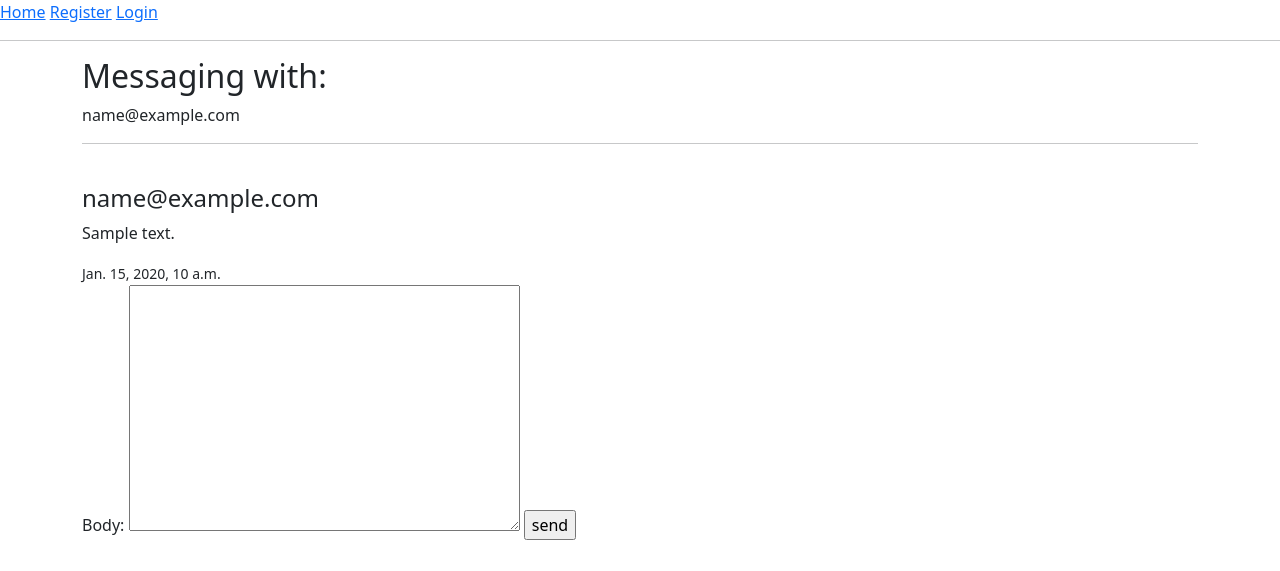
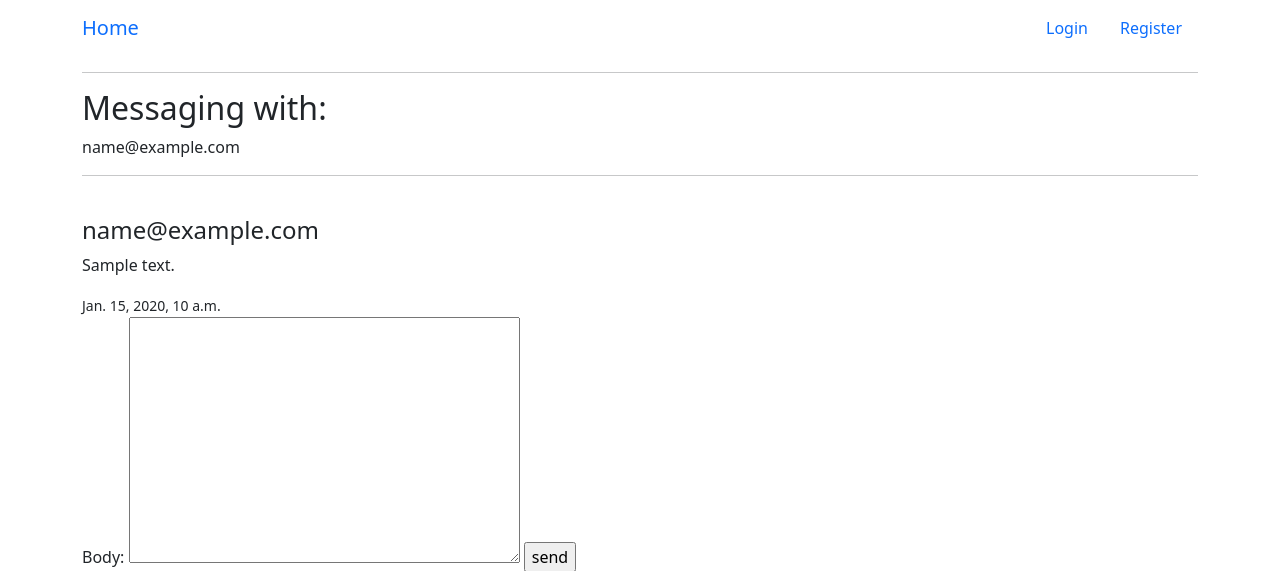
Before and after one commit to anarbyrm/django-chat-tdd, a Django app: page /inbox/1/ in a window 1280 px wide. Shown: the top 571 px of the page. Run offline with Django 4.2, Linux system fonts and the light colour scheme; tables that the repository leaves empty hold one stand-in row (values such as "Sample post").

Commit message:
added user seach with email functionality

```diff
--- a/project/chat/views.py
+++ b/project/chat/views.py
@@ -8,8 +8,19 @@ from chat.forms import MessageForm
 User = get_user_model()
 
 
-class HomeView(TemplateView):
-    template_name = 'home.html'
+class HomeView(View):
+    def get(self, request, *args, **kwargs):
+        context = dict()
+        query = request.GET.get('user-search', None)
+        if query:
+            user = User.objects.filter(email=query)
+            if user.exists():
+                context['search'] = user.first()
+                return render(request, 'home.html', context)
+            elif not user.exists():
+                context['no_user'] = 'No user with this email'
+
+        return render(request, 'home.html', context)
 
 
 class InboxView(View):
--- a/project/chat_users/urls.py
+++ b/project/chat_users/urls.py
@@ -14,5 +14,4 @@ urlpatterns = [
     path('requests/<int:request_id>/', views.answer_friend_request, name='request-detail'),
     path('friends/', views.FriendsListView.as_view(), name='friends'),
 
-
 ]
--- a/project/templates/base.html
+++ b/project/templates/base.html
@@ -11,23 +11,45 @@
     <title>Django Chat</title>
   </head>
   <body>
-    <nav>
-      <a href="{% url 'home' %}">Home</a>
-      {% if not user.is_authenticated %}
-        <a href="{% url 'accounts:register' %}">Register</a>
-        <a href="{% url 'accounts:login' %}">Login</a>
-      {% else %}
-        <a href="{% url 'accounts:friends' %}">Friends</a>
-        <a href="{% url 'accounts:requests' %}">Requests</a>
-        <a href="{% url 'inbox' %}">Messages</a>
-        <a href="">Notifications</a>
-        <a href="{% url 'accounts:logout' %}">Logout</a>
-      {% endif %}
-        {{ request.user.email }}
+  <div class="container">
+    <nav class="navbar">
+      <a class="navbar-brand" href="{% url 'home' %}">Home</a>
+        {% if not user.is_authenticated %}
+            <ul class="nav justify-content-end">
+                <li class="nav-item">
+                    <a class="nav-link" href="{% url 'accounts:login' %}">Login</a>
+                </li>
+                <li class="nav-item">
+                    <a class="nav-link" href="{% url 'accounts:register' %}">Register</a>
+                </li>
+            </ul>
+        {% else %}
+            <ul class="nav justify-content-end">
+                <li class="nav-item mb-3"><a class="nav-link disabled" href="#"></a>{{ request.user.email }}</li>
+                <li class="nav-item dropdown">
+                <a class="nav-link dropdown-toggle" data-bs-toggle="dropdown" href="#"></a>
+                <ul class="dropdown-menu">
+                    <li class="dropdown-item">
+                        <a class="nav-link" href="{% url 'accounts:friends' %}">Friends</a>
+                    </li>
+                    <li class="dropdown-item">
+                        <a class="nav-link" href="{% url 'accounts:requests' %}">Requests</a>
+                    </li>
+                    <li class="dropdown-item">
+                        <a class="nav-link" href="{% url 'inbox' %}">Messages</a>
+                    </li>
+                    <li class="dropdown-item">
+                        <a class="nav-link" href="">Notifications</a>
+                    </li>
+                    <li class="dropdown-item">
+                        <a class="nav-link" href="{% url 'accounts:logout' %}">Logout</a>
+                    </li>
+                </ul>
+            </ul>
+        {% endif %}
     </nav>
     <hr>
 
-    <div class="container">
         {% block content %}{% endblock%}
     </div>
 
```
Also changed, not shown: project/chat/tests/test_chat_views.py (+9 -0 lines), project/chat_users/tests/test_user_views.py (+3 -0 lines), project/templates/home.html (+30 -1 lines).
